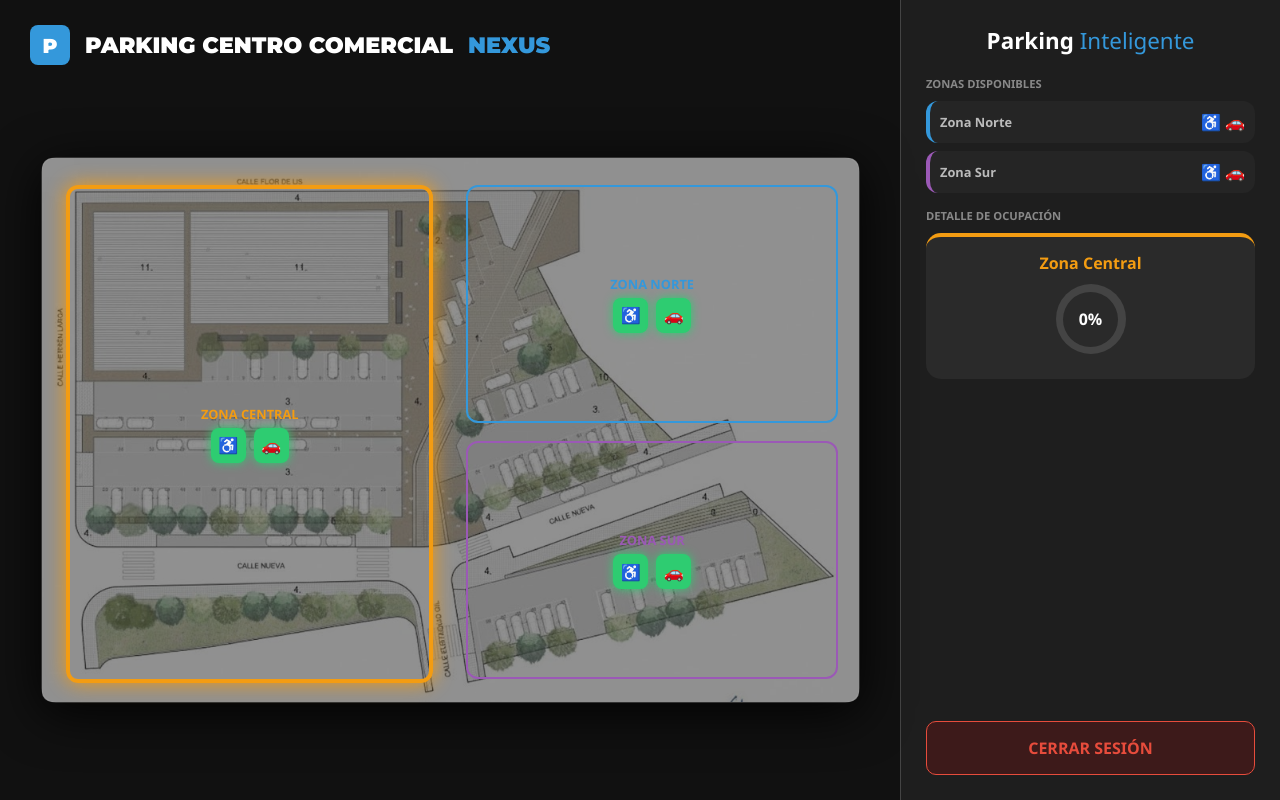
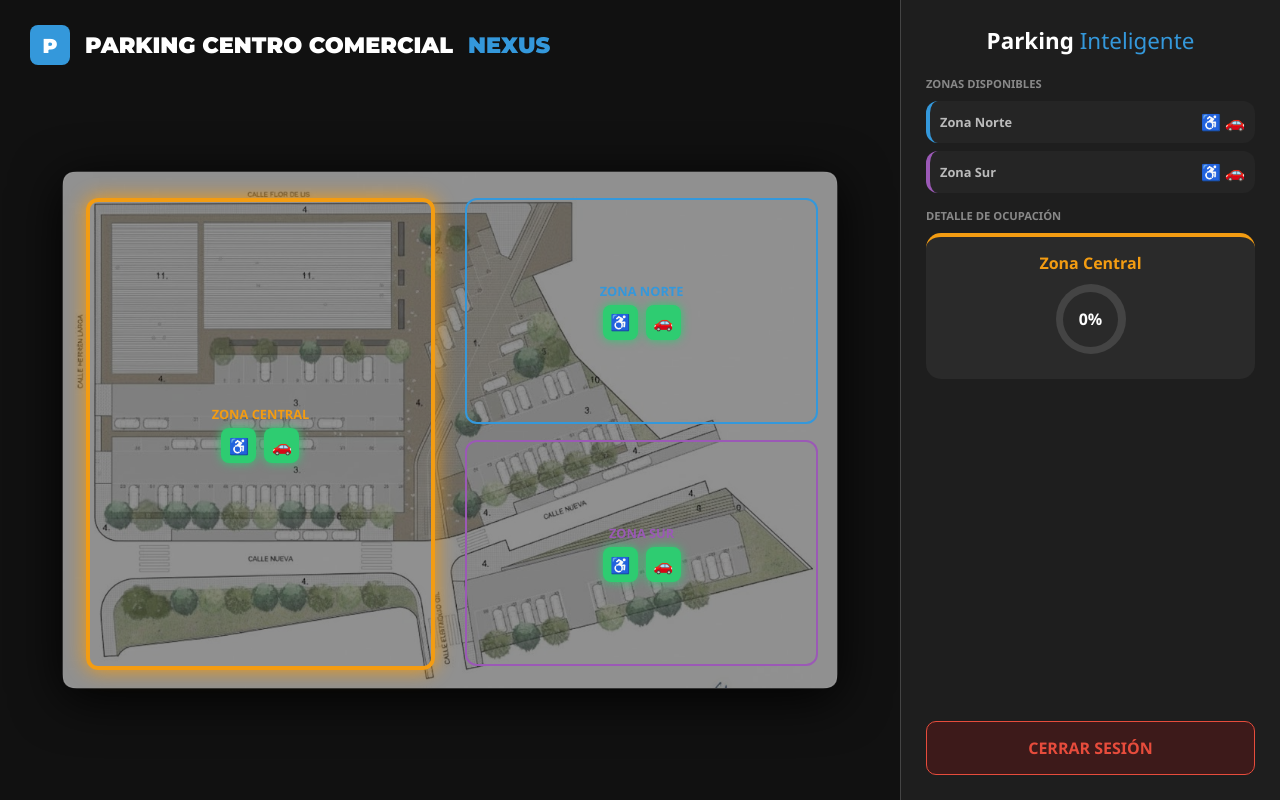
Before and after one commit to Daylon20/Parking-Flask-Arduino, a Flask app: page / in a window 1280 px wide. Run offline with Flask 3, Linux system fonts and the light colour scheme; the visitor is signed in with stand-in values (Sample User, id 1).

Commit message:
Update index.html

```diff
--- a/templates/index.html
+++ b/templates/index.html
@@ -17,7 +17,6 @@
             display: flex; flex-direction: row; height: 100vh; overflow: hidden;
         }
 
-        /* TÍTULO SUPERIOR */
         .titulo-superior {
             position: absolute; top: 25px; left: 30px; z-index: 100;
             color: white; font-family: 'Montserrat', sans-serif;
@@ -37,17 +36,16 @@
             padding: 20px; background: #111;
         }
 
-        /* MAPA MÁS GRANDE */
+        /* TAMAÑO DE IMAGEN AJUSTADO (PUNTO MEDIO) */
         .map-container {
             position: relative; background: #222; border-radius: 15px;
-            width: 95%; max-width: 1000px; /* Aumentado de 800px a 1000px */
+            width: 90%; max-width: 850px;
             box-shadow: 0 10px 50px rgba(0,0,0,0.9);
             border: 1px solid #333; margin-top: 60px;
         }
 
         .map-image { width: 100%; height: auto; border-radius: 10px; opacity: 0.5; display: block; }
 
-        /* PANEL LATERAL CON BOTÓN AL FONDO */
         .side-panel {
             width: 380px; background: var(--panel-bg); padding: 25px;
             border-left: 1px solid #444; display: flex; flex-direction: column;
@@ -55,7 +53,7 @@
         }
 
         .contenido-panel {
-            flex-grow: 1; overflow-y: auto; /* Para que solo esta parte haga scroll */
+            flex-grow: 1; overflow-y: auto;
         }
 
         @media (max-width: 1000px) {
@@ -68,7 +66,6 @@
         .led-off { background: #2ecc71; color: #000; box-shadow: 0 0 10px #2ecc71; }
         .led-on { background: #e74c3c; color: #fff; box-shadow: 0 0 10px #e74c3c; }
 
-        /* BORDES DINÁMICOS POR ZONA */
         .zona-interactiva { position: absolute; cursor: pointer; border-radius: 12px; display: flex; flex-direction: column; align-items: center; justify-content: center; border: 2px solid; transition: 0.3s; }
 
         #zona-norte.zona-activa { box-shadow: 0 0 20px var(--norte); border-color: var(--norte); border-width: 4px; }
```
